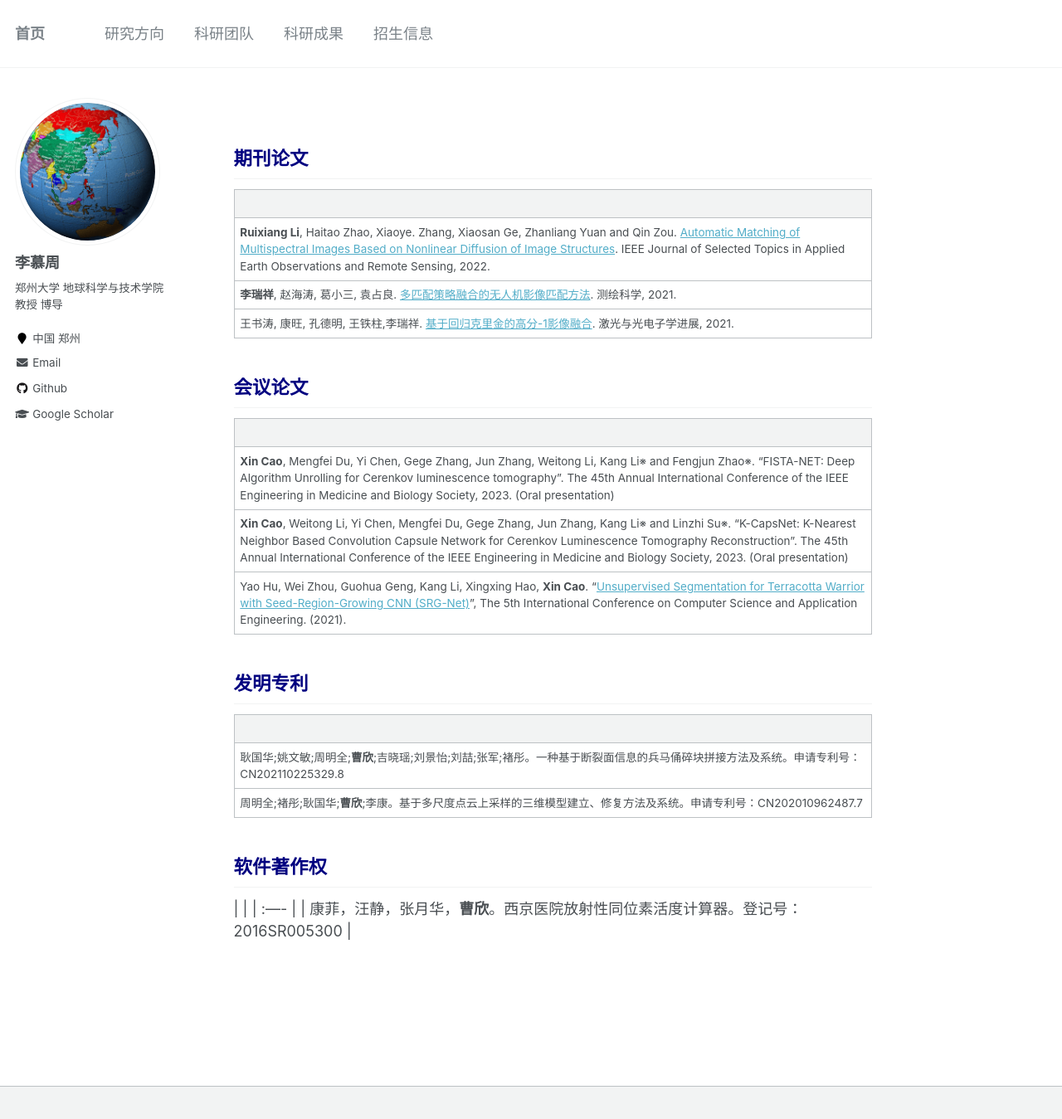
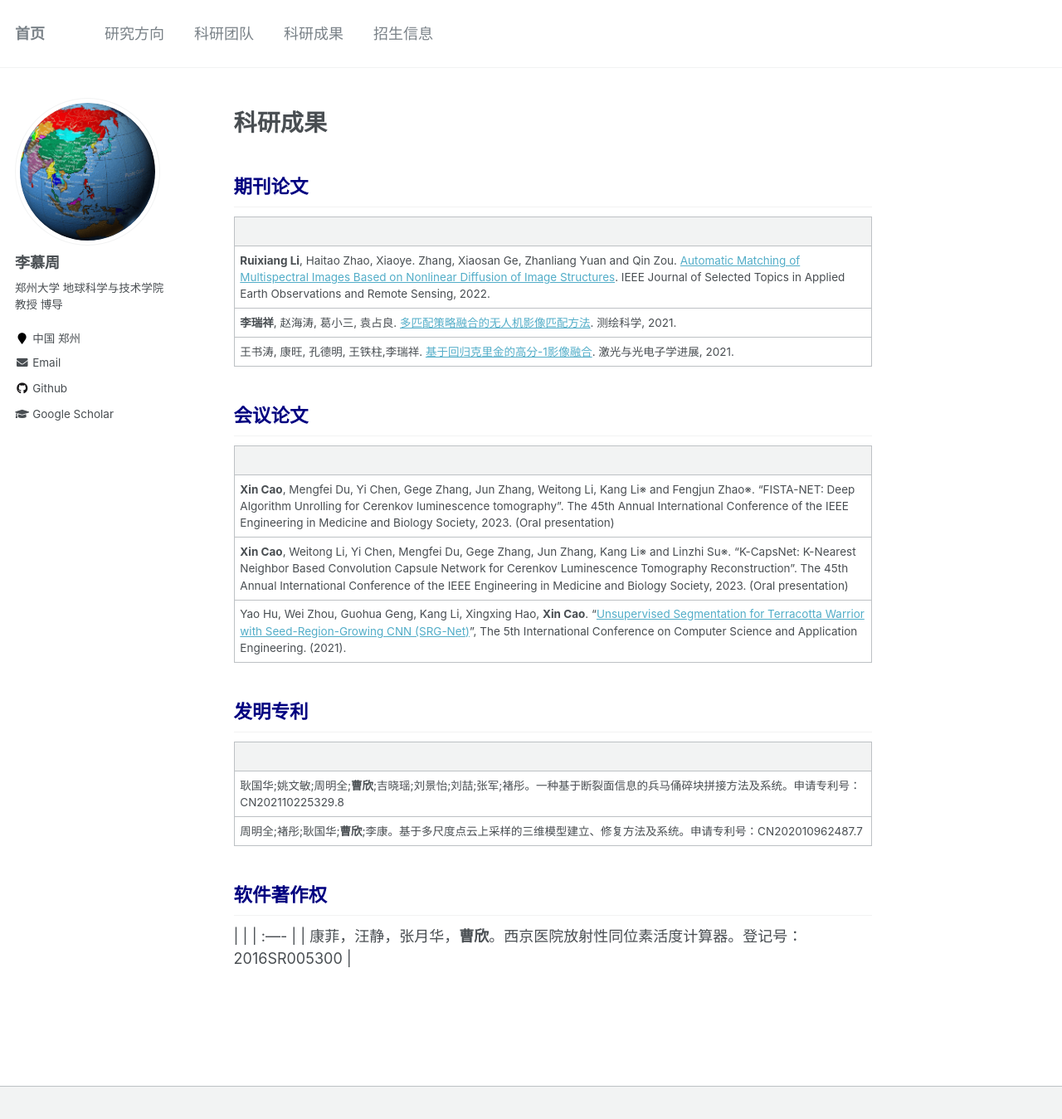
Before and after one commit to aiipslab/aiipslab.github.io, a Jekyll site: the page built from _pages/publications.md, in a window 1280 px wide and 1382 px high. Shown: the top 1349 px of the window at 83% size. Built offline with Jekyll 4.4.1, drawn with Linux system fonts in a browser that asks for light colours.

Commit message:
Update publications.md

```diff
--- a/_pages/publications.md
+++ b/_pages/publications.md
@@ -4,6 +4,9 @@ title: ""
 permalink: /publications/
 author_profile: true
 ---
+科研成果
+===
+
 <span style="color: navy">期刊论文</span>
 ---
 
```
